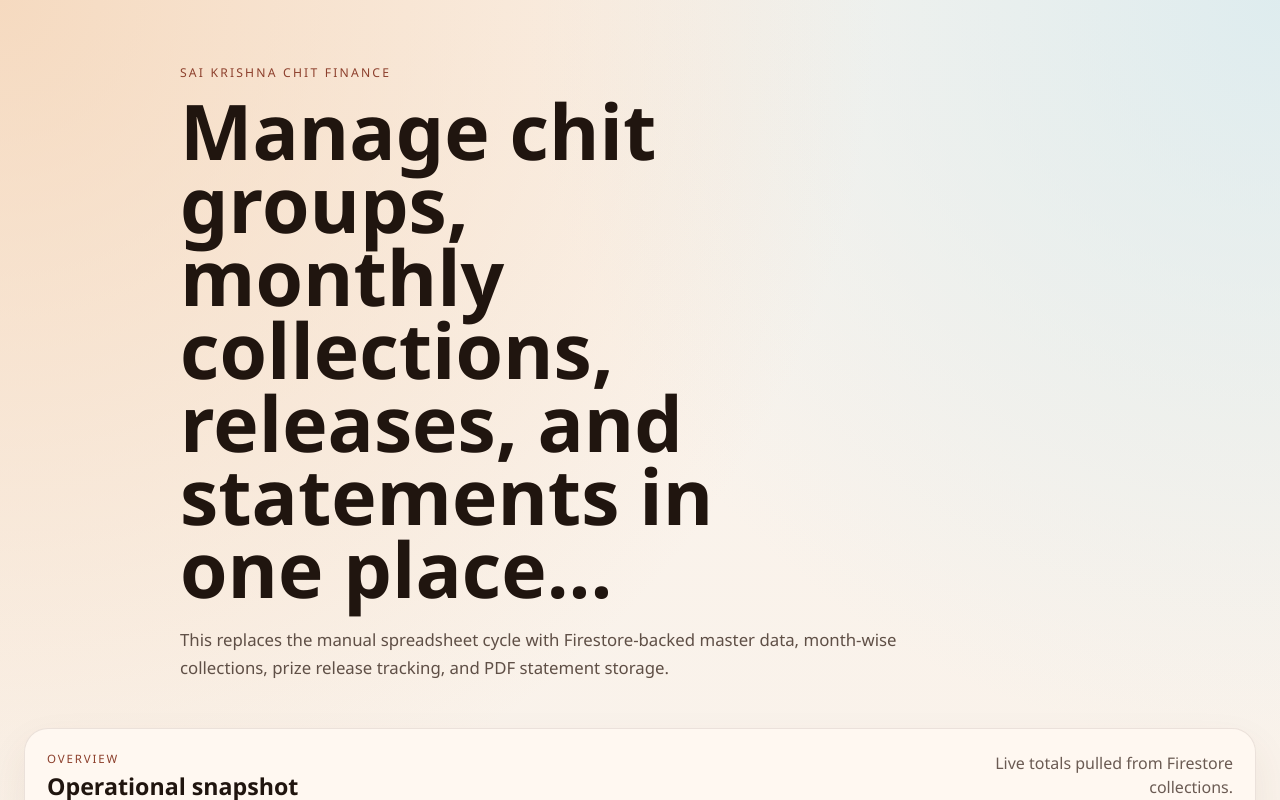
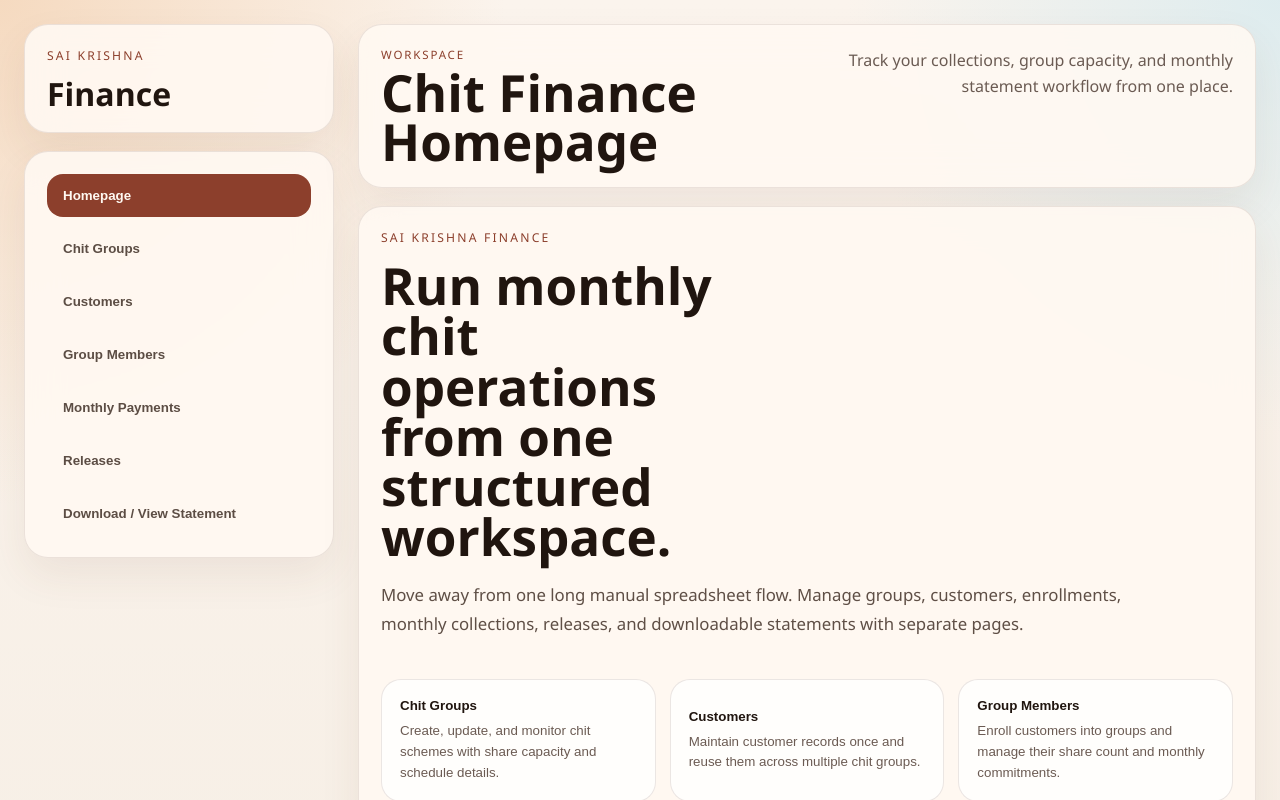
Before and after one commit to haripriyaeligeti/sk-finance, a React (Create React App) app: page / in a window 1280 px wide. Shown: the top 800 px of the page. Built offline with nearby package versions, Linux system fonts and the light colour scheme; no server answers; the database is empty.

Commit message:
update UI add side bar and items

```diff
--- a/src/App.css
+++ b/src/App.css
@@ -2,13 +2,158 @@
   min-height: 100vh;
 }
 
-.hero {
-  padding: 64px 24px 28px;
+.app-frame {
+  display: grid;
+  grid-template-columns: 310px minmax(0, 1fr);
+  gap: 24px;
+  max-width: 1480px;
+  margin: 0 auto;
+  padding: 24px;
 }
 
-.hero-copy {
-  max-width: 920px;
-  margin: 0 auto;
+.sidebar-shell {
+  display: grid;
+  gap: 18px;
+  align-content: start;
+  position: sticky;
+  top: 24px;
+  height: fit-content;
+}
+
+.sidebar-brand h2 {
+  margin: 2px 0 0;
+  font-size: 2rem;
+  line-height: 1;
+  color: #20150f;
+}
+
+.sidebar-note {
+  margin: 18px 0 0;
+  color: #6b5b53;
+  line-height: 1.6;
+}
+
+.sidebar-nav {
+  display: grid;
+  gap: 10px;
+  padding: 14px;
+}
+
+.nav-item {
+  width: 100%;
+  text-align: left;
+  border: 0;
+  background: transparent;
+  border-radius: 16px;
+  padding: 14px 16px;
+  cursor: pointer;
+  color: #5c4d44;
+  transition:
+    background-color 120ms ease,
+    color 120ms ease,
+    transform 120ms ease;
+}
+
+.nav-item:hover {
+  background: rgba(140, 63, 44, 0.08);
+  color: #20150f;
+  transform: translateX(2px);
+}
+
+.nav-item.active {
+  background: #8c3f2c;
+  color: #fff9f2;
+}
+
+.nav-item-title {
+  display: block;
+  font-weight: 600;
+}
+
+.content-shell {
+  min-width: 0;
+  display: grid;
+  gap: 18px;
+}
+
+.page-header {
+  display: flex;
+  justify-content: space-between;
+  gap: 20px;
+  align-items: flex-start;
+}
+
+.page-title {
+  margin: 6px 0 0;
+  font-size: clamp(2rem, 4vw, 3.4rem);
+  line-height: 0.95;
+  color: #20150f;
+}
+
+.page-description {
+  max-width: 420px;
+  margin: 0;
+  color: #6b5b53;
+  line-height: 1.65;
+  text-align: right;
+}
+
+.page-body {
+  min-width: 0;
+}
+
+.home-layout {
+  display: grid;
+  gap: 18px;
+}
+
+.landing-panel {
+  display: grid;
+  gap: 24px;
+}
+
+.landing-copy h1 {
+  margin: 0;
+  font-size: clamp(2.1rem, 4vw, 3.8rem);
+  line-height: 0.98;
+  max-width: 12ch;
+  color: #20150f;
+}
+
+.home-shortcuts {
+  display: grid;
+  grid-template-columns: repeat(3, minmax(0, 1fr));
+  gap: 14px;
+}
+
+.shortcut-card {
+  border: 1px solid rgba(92, 63, 49, 0.12);
+  border-radius: 20px;
+  background: rgba(255, 255, 255, 0.72);
+  padding: 18px;
+  text-align: left;
+  cursor: pointer;
+  transition:
+    transform 120ms ease,
+    border-color 120ms ease,
+    background-color 120ms ease;
+}
+
+.shortcut-card:hover {
+  transform: translateY(-2px);
+  border-color: rgba(140, 63, 44, 0.35);
+  background: rgba(255, 255, 255, 0.94);
+}
+
+.shortcut-card strong {
+  display: block;
+  margin-bottom: 8px;
+  color: #20150f;
+}
+
+.shortcut-card span {
+  color: #6b5b53;
+  line-height: 1.55;
 }
 
 .eyebrow {
@@ -19,32 +164,12 @@
   color: #8c3f2c;
 }
 
-.hero h1 {
-  margin: 0;
-  font-size: clamp(2.5rem, 6vw, 4.8rem);
-  line-height: 0.95;
-  max-width: 14ch;
-  color: #20150f;
-}
-
 .hero-text {
   max-width: 760px;
   font-size: 1.05rem;
   line-height: 1.7;
   margin-top: 20px;
   color: #5f4f46;
-}
-
-.app-shell {
-  max-width: 1300px;
-  margin: 0 auto;
-  padding: 0 24px 48px;
-}
-
-.workspace-grid {
-  display: grid;
-  grid-template-columns: repeat(2, minmax(0, 1fr));
-  gap: 18px;
 }
 
 .panel {
@@ -336,17 +461,36 @@ thead th {
 }
 
 @media (max-width: 1080px) {
-  .workspace-grid,
+  .app-frame,
+  .page-header,
+  .home-shortcuts,
   .summary-grid,
   .preview-grid,
   .statement-meta {
     grid-template-columns: 1fr;
   }
+
+  .app-frame {
+    gap: 18px;
+  }
+
+  .sidebar-shell {
+    position: static;
+  }
+
+  .page-header {
+    display: grid;
+  }
+
+  .page-description {
+    max-width: none;
+    text-align: left;
+  }
 }
 
 @media (max-width: 720px) {
-  .hero {
-    padding-top: 42px;
+  .app-frame {
+    padding: 16px;
   }
 
   .section-heading {
@@ -362,6 +506,16 @@ thead th {
     grid-template-columns: 1fr;
   }
 
+  .sidebar-nav {
+    grid-auto-flow: column;
+    grid-auto-columns: minmax(180px, 1fr);
+    overflow-x: auto;
+  }
+
+  .nav-item {
+    min-height: 56px;
+  }
+
   .action-row-split {
     flex-direction: column;
     align-items: flex-start;
--- a/src/App.js
+++ b/src/App.js
@@ -1,3 +1,4 @@
+import { useState } from "react";
 import "./App.css";
 import Dashboard from "./components/Dashboard";
 import GroupMembersTable from "./components/GroupMembersTable";
@@ -7,34 +8,146 @@ import PeopleTable from "./components/PeopleTable";
 import ReleasesTable from "./components/ReleasesTable";
 import StatementBuilder from "./components/StatementBuilder";
 
+const pageItems = [
+  {
+    id: "home",
+    label: "Homepage",
+    title: "Chit Finance Homepage",
+    description:
+      "Track your collections, group capacity, and monthly statement workflow from one place.",
+  },
+  {
+    id: "groups",
+    label: "Chit Groups",
+    title: "Chit Groups",
+    description:
+      "Create, update, and monitor chit schemes with share capacity and schedule details.",
+  },
+  {
+    id: "customers",
+    label: "Customers",
+    title: "Customers",
+    description:
+      "Maintain customer records once and reuse them across multiple chit groups.",
+  },
+  {
+    id: "members",
+    label: "Group Members",
+    title: "Group Members",
+    description:
+      "Enroll customers into groups and manage their share count and monthly commitments.",
+  },
+  {
+    id: "payments",
+    label: "Monthly Payments",
+    title: "Monthly Payments",
+    description:
+      "Capture month-wise collections and payment status for each enrolled member.",
+  },
+  {
+    id: "releases",
+    label: "Releases",
+    title: "Releases",
+    description: "Released amount and dividend details.",
+  },
+  {
+    id: "statements",
+    label: "Download / View Statement",
+    title: "Download / View Statement",
+    description:
+      "Preview the month-end statement and download it as a PDF for the selected group and cycle.",
+  },
+];
+
 function App() {
+  const [activePage, setActivePage] = useState("home");
+
+  const activeItem =
+    pageItems.find((pageItem) => pageItem.id === activePage) || pageItems[0];
+
+  const renderPage = () => {
+    switch (activePage) {
+      case "groups":
+        return <Groups />;
+      case "customers":
+        return <PeopleTable />;
+      case "members":
+        return <GroupMembersTable />;
+      case "payments":
+        return <PaymentsTable />;
+      case "releases":
+        return <ReleasesTable />;
+      case "statements":
+        return <StatementBuilder />;
+      case "home":
+      default:
+        return (
+          <div className="home-layout">
+            <section className="panel landing-panel">
+              <div className="landing-copy">
+                <p className="eyebrow">Sai Krishna Finance</p>
+                <h1>
+                  Run monthly chit operations from one structured workspace.
+                </h1>
+                <p className="hero-text">
+                  Move away from one long manual spreadsheet flow. Manage
+                  groups, customers, enrollments, monthly collections, releases,
+                  and downloadable statements with separate pages.
+                </p>
+              </div>
+
+              <div className="home-shortcuts">
+                {pageItems
+                  .filter((pageItem) => pageItem.id !== "home")
+                  .map((pageItem) => (
+                    <button
+                      key={pageItem.id}
+                      className="shortcut-card"
+                      onClick={() => setActivePage(pageItem.id)}
+                    >
+                      <strong>{pageItem.label}</strong>
+                      <span>{pageItem.description}</span>
+                    </button>
+                  ))}
+              </div>
+            </section>
+            <Dashboard />
+          </div>
+        );
+    }
+  };
+
   return (
-    <div className="App">
-      <header className="hero">
-        <div className="hero-copy">
-          <p className="eyebrow">Sai Krishna Chit Finance</p>
-          <h1>
-            Manage chit groups, monthly collections, releases, and statements in
-            one place...
-          </h1>
-          <p className="hero-text">
-            This replaces the manual spreadsheet cycle with Firestore-backed
-            master data, month-wise collections, prize release tracking, and PDF
-            statement storage.
-          </p>
+    <div className="App app-frame">
+      <aside className="sidebar-shell">
+        <div className="sidebar-brand panel">
+          <p className="eyebrow">Sai Krishna</p>
+          <h2>Finance</h2>
         </div>
-      </header>
 
-      <main className="app-shell">
-        <Dashboard />
-        <div className="workspace-grid">
-          <Groups />
-          <PeopleTable />
-          <GroupMembersTable />
-          <PaymentsTable />
-          <ReleasesTable />
-          <StatementBuilder />
-        </div>
+        <nav className="sidebar-nav panel" aria-label="Main navigation">
+          {pageItems.map((pageItem) => (
+            <button
+              key={pageItem.id}
+              className={`nav-item ${activePage === pageItem.id ? "active" : ""}`}
+              onClick={() => setActivePage(pageItem.id)}
+            >
+              <span className="nav-item-title">{pageItem.label}</span>
+            </button>
+          ))}
+        </nav>
+      </aside>
+
+      <main className="content-shell">
+        <header className="page-header panel">
+          <div>
+            <p className="section-label">Workspace</p>
+            <h1 className="page-title">{activeItem.title}</h1>
+          </div>
+          <p className="page-description">{activeItem.description}</p>
+        </header>
+
+        <section className="page-body">{renderPage()}</section>
       </main>
     </div>
   );
```
